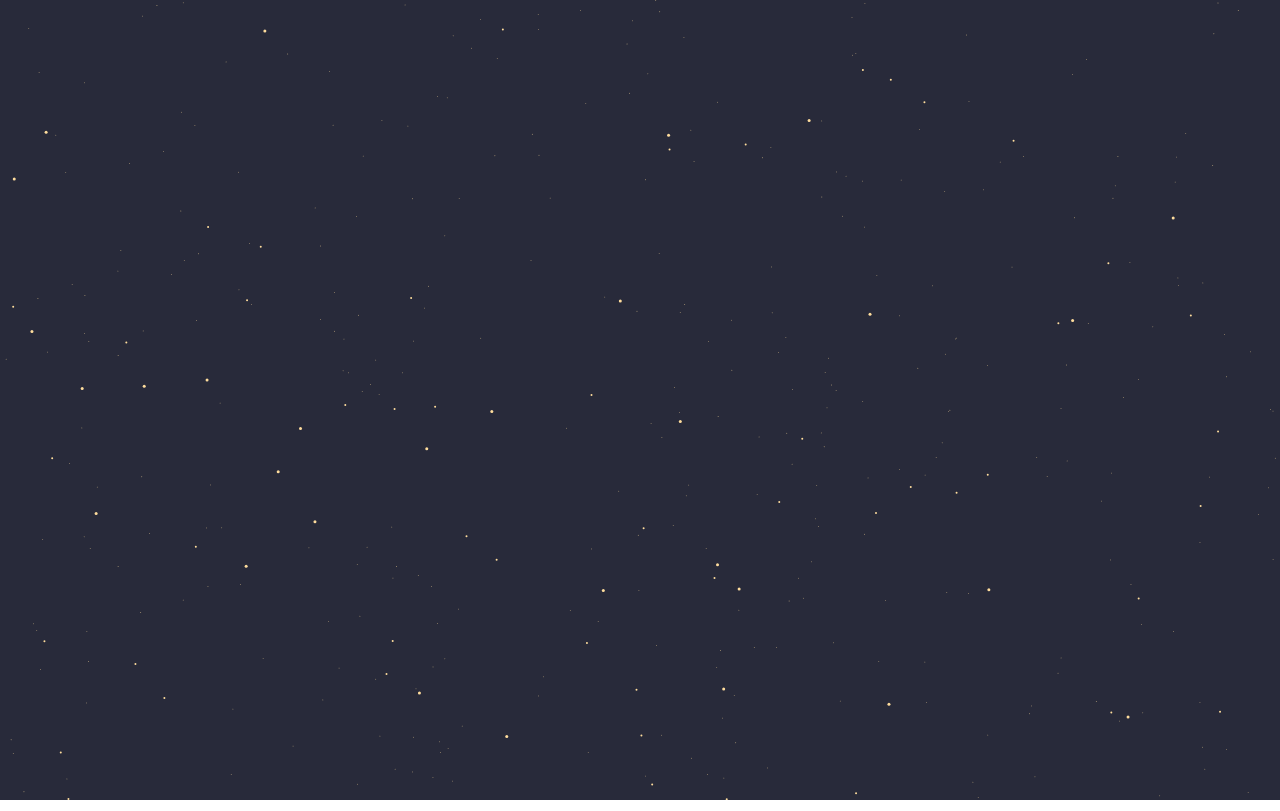
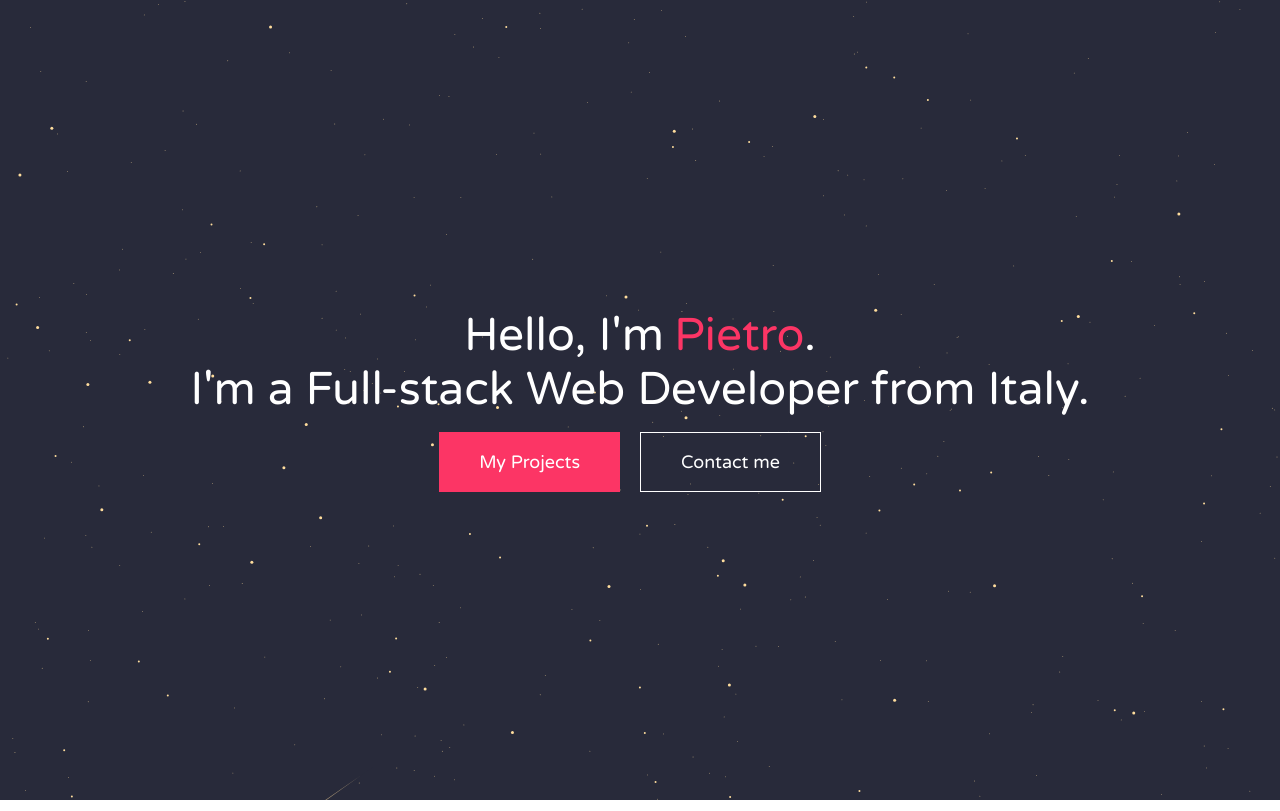
Before and after one commit to R4z1ell/portfolio-website, a Next.js app: page / in a window 1280 px wide. Built offline with nearby package versions, Linux system fonts and the light colour scheme.

Commit message:
started working on the Home Component

```diff
--- a/components/Home.js
+++ b/components/Home.js
@@ -1,8 +1,10 @@
 import React, { useEffect } from 'react';
-import { createGlobalStyle } from 'styled-components';
+import styled, { createGlobalStyle } from 'styled-components';
 import start from '../utils/starfield';
 
 const GlobalStyle = createGlobalStyle`
+  @import url('https://fonts.googleapis.com/css?family=Inconsolata:700|Ubuntu:400,700|Varela+Round');
+
   html {
     box-sizing: border-box;
     font-size: 10px;
@@ -21,6 +23,7 @@ const GlobalStyle = createGlobalStyle`
     margin: 0;
     overflow-x: hidden;
     font-size: 1.6rem;
+    font-family: 'Varela Round';
     line-height: 2;
   }
 
@@ -29,17 +32,76 @@ const GlobalStyle = createGlobalStyle`
   }
 `;
 
+const StyledCanvas = styled.canvas`
+  position: absolute;
+  top: 0;
+  left: 0;
+  width: 100vw;
+  height: 100%;
+`;
+
+const Flex = styled.div`
+  display: flex;
+  flex-direction: column;
+  justify-content: center;
+  align-items: center;
+  height: 100vh;
+`;
+
+const Text = styled.div`
+  font-size: 4.6rem;
+  line-height: 5.4rem;
+  text-align: center;
+  pointer-events: none;
+  margin-bottom: 15px;
+  color: #fff;
+  z-index: 1;
+
+  span {
+    color: #fc3565;
+    margin-left: 10px;
+  }
+`;
+
+const Wrapper = styled.div`
+  display: flex;
+`;
+
+const Button = styled.button`
+  background: ${props => (props.primary ? '#fc3565' : 'transparent')};
+  padding: 18px 40px;
+  margin-right: 20px;
+  font-family: inherit;
+  font-size: 18px;
+  color: #fff;
+  cursor: pointer;
+  border: ${props => (props.primary ? 'none' : '1px solid #fff')};
+  z-index: 1;
+`;
+
 const Home = () => {
   useEffect(() => {
     setTimeout(() => {
       start();
-    }, 200);
+    }, 0);
   }, []);
 
   return (
     <React.Fragment>
       <GlobalStyle />
-      <canvas id="canvas" width="100vw" height="100vh" />
+      <StyledCanvas id="canvas" />
+      <Flex>
+        <Text>
+          Hello, I'm
+          <span>Pietro</span>.
+          <br />
+          I'm a Full-stack Web Developer from Italy.
+        </Text>
+        <Wrapper>
+          <Button primary>My Projects</Button>
+          <Button>Contact me</Button>
+        </Wrapper>
+      </Flex>
     </React.Fragment>
   );
 };
--- a/package.json
+++ b/package.json
@@ -13,5 +13,8 @@
     "react": "^16.8.4",
     "react-dom": "^16.8.4",
     "styled-components": "^4.1.3"
+  },
+  "devDependencies": {
+    "babel-plugin-styled-components": "^1.10.0"
   }
 }
--- /dev/null
+++ b/pages/_document.js
@@ -0,0 +1,36 @@
+import Document, { Head, Main, NextScript } from 'next/document';
+// Import styled components ServerStyleSheet
+import { ServerStyleSheet } from 'styled-components';
+
+export default class MyDocument extends Document {
+  static getInitialProps({ renderPage }) {
+    // Step 1: Create an instance of ServerStyleSheet
+    const sheet = new ServerStyleSheet();
+
+    // Step 2: Retrieve styles from components in the page
+    const page = renderPage(App => props =>
+      sheet.collectStyles(<App {...props} />)
+    );
+
+    // Step 3: Extract the styles as <style> tags
+    const styleTags = sheet.getStyleElement();
+
+    // Step 4: Pass styleTags as a prop
+    return { ...page, styleTags };
+  }
+
+  render() {
+    return (
+      <html>
+        <Head>
+          {/* Step 5: Output the styles in the head  */}
+          {this.props.styleTags}
+        </Head>
+        <body>
+          <Main />
+          <NextScript />
+        </body>
+      </html>
+    );
+  }
+}
```
Also changed, not shown: .babelrc (added), 1 other file (tests, documents, lock files or other folders).
